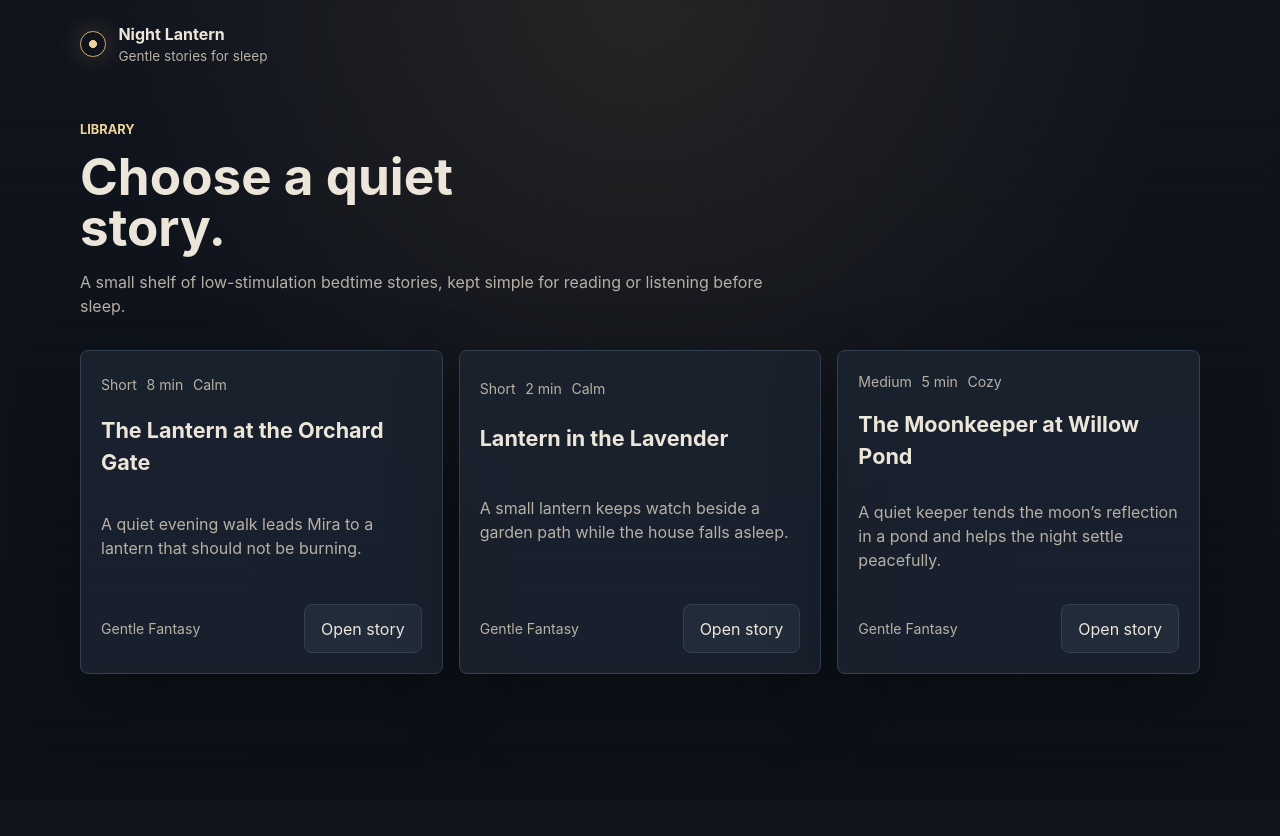
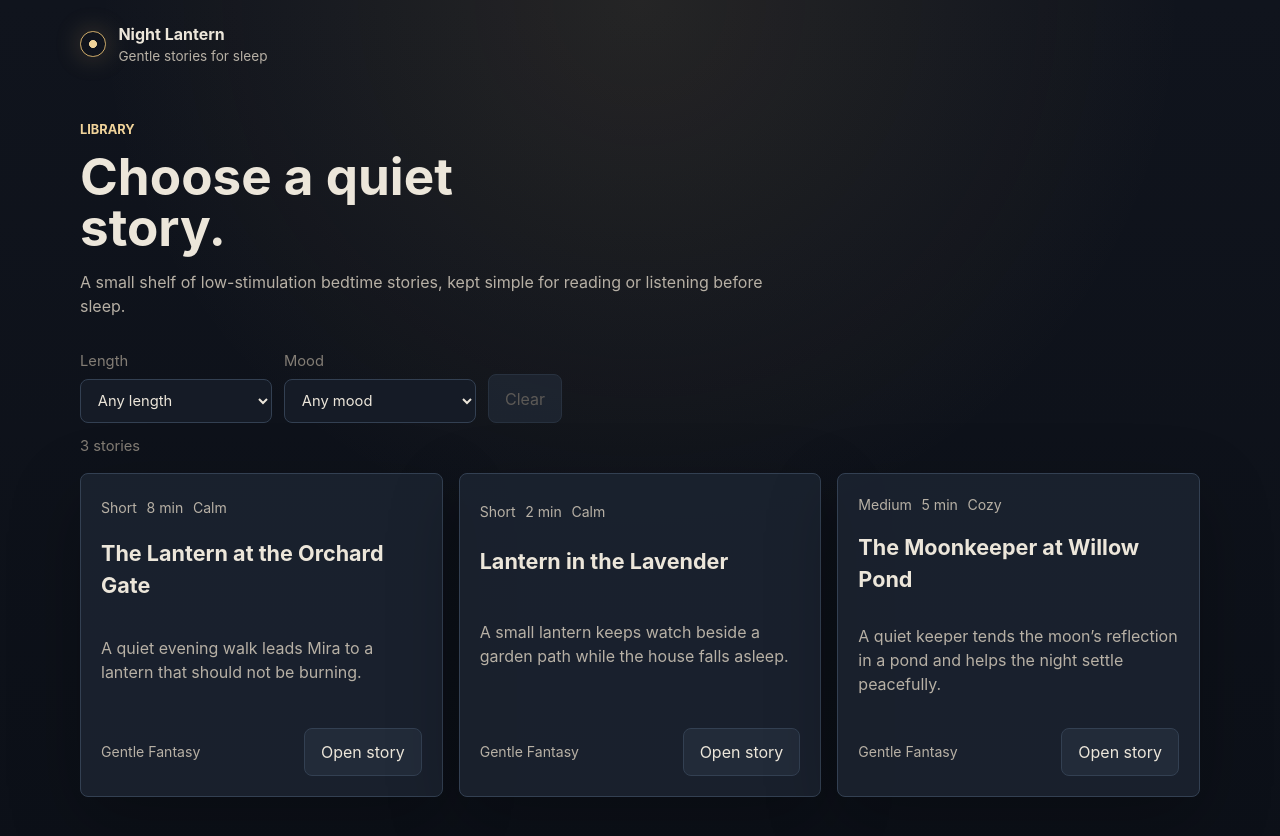
Before and after one commit to karenf451/night-lantern, a React (Vite) app: page / in a window 1280 px wide. Shown: the top 836 px of the page. Before the commit the page ends 800 px from the top, so only its background shows below. Built offline with nearby package versions, Linux system fonts and the light colour scheme.

Commit message:
Add library story filters

```diff
--- a/src/App.jsx
+++ b/src/App.jsx
@@ -6,6 +6,10 @@ import { stories } from './lib/stories.js';
 
 export default function App() {
   const [selectedStoryId, setSelectedStoryId] = useState(null);
+  const [libraryFilters, setLibraryFilters] = useState({
+    length: 'all',
+    mood: 'all',
+  });
 
   const selectedStory = useMemo(
     () => stories.find((story) => story.id === selectedStoryId) ?? null,
@@ -27,7 +31,12 @@ export default function App() {
         {selectedStory ? (
           <PlayerPage story={selectedStory} onBack={returnToLibrary} />
         ) : (
-          <LibraryPage stories={stories} onOpenStory={openStory} />
+          <LibraryPage
+            stories={stories}
+            filters={libraryFilters}
+            onFiltersChange={setLibraryFilters}
+            onOpenStory={openStory}
+          />
         )}
       </main>
     </div>
--- a/src/pages/LibraryPage.jsx
+++ b/src/pages/LibraryPage.jsx
@@ -1,6 +1,53 @@
+import { useMemo } from 'react';
 import StoryCard from '../components/StoryCard.jsx';
+import { labelFromToken } from '../lib/formatters.js';
 
-export default function LibraryPage({ stories, onOpenStory }) {
+const allFilterValue = 'all';
+const lengthOrder = ['short', 'medium', 'long'];
+const moodOrder = ['calm', 'cozy', 'wistful', 'soft_eerie'];
+
+export default function LibraryPage({
+  stories,
+  filters,
+  onFiltersChange,
+  onOpenStory,
+}) {
+  const lengthFilter = filters.length ?? allFilterValue;
+  const moodFilter = filters.mood ?? allFilterValue;
+  const lengthOptions = useMemo(
+    () => getOrderedValues(stories, 'length', lengthOrder),
+    [stories],
+  );
+  const moodOptions = useMemo(
+    () => getOrderedValues(stories, 'mood', moodOrder),
+    [stories],
+  );
+  const visibleStories = useMemo(
+    () =>
+      stories.filter(
+        (story) =>
+          matchesFilter(story.length, lengthFilter) &&
+          matchesFilter(story.mood, moodFilter),
+      ),
+    [lengthFilter, moodFilter, stories],
+  );
+  const hasActiveFilters =
+    lengthFilter !== allFilterValue || moodFilter !== allFilterValue;
+
+  function updateFilter(key, value) {
+    onFiltersChange({
+      ...filters,
+      [key]: value,
+    });
+  }
+
+  function clearFilters() {
+    onFiltersChange({
+      length: allFilterValue,
+      mood: allFilterValue,
+    });
+  }
+
   return (
     <section className="library-page" aria-labelledby="library-title">
       <div className="page-intro">
@@ -12,11 +59,91 @@ export default function LibraryPage({ stories, onOpenStory }) {
         </p>
       </div>
 
-      <div className="story-grid">
-        {stories.map((story) => (
-          <StoryCard key={story.id} story={story} onOpen={onOpenStory} />
-        ))}
+      <div className="library-toolbar">
+        <div className="library-filters" aria-label="Story filters">
+          <label className="filter-field" htmlFor="length-filter">
+            <span>Length</span>
+            <select
+              id="length-filter"
+              value={lengthFilter}
+              onChange={(event) => updateFilter('length', event.target.value)}
+            >
+              <option value={allFilterValue}>Any length</option>
+              {lengthOptions.map((length) => (
+                <option key={length} value={length}>
+                  {labelFromToken(length)}
+                </option>
+              ))}
+            </select>
+          </label>
+
+          <label className="filter-field" htmlFor="mood-filter">
+            <span>Mood</span>
+            <select
+              id="mood-filter"
+              value={moodFilter}
+              onChange={(event) => updateFilter('mood', event.target.value)}
+            >
+              <option value={allFilterValue}>Any mood</option>
+              {moodOptions.map((mood) => (
+                <option key={mood} value={mood}>
+                  {labelFromToken(mood)}
+                </option>
+              ))}
+            </select>
+          </label>
+
+          <button
+            type="button"
+            onClick={clearFilters}
+            disabled={!hasActiveFilters}
+          >
+            Clear
+          </button>
+        </div>
+
+        <p className="library-count" aria-live="polite">
+          {visibleStories.length === stories.length
+            ? `${stories.length} stories`
+            : `${visibleStories.length} of ${stories.length} stories`}
+        </p>
       </div>
+
+      {visibleStories.length > 0 ? (
+        <div className="story-grid">
+          {visibleStories.map((story) => (
+            <StoryCard key={story.id} story={story} onOpen={onOpenStory} />
+          ))}
+        </div>
+      ) : (
+        <div className="empty-state">
+          <h2>No stories match those filters.</h2>
+          <p>Clear the filters to bring the whole shelf back.</p>
+        </div>
+      )}
     </section>
   );
 }
+
+function matchesFilter(value, filter) {
+  return filter === allFilterValue || value === filter;
+}
+
+function getOrderedValues(stories, key, preferredOrder) {
+  const values = [...new Set(stories.map((story) => story[key]).filter(Boolean))];
+
+  return values.sort((firstValue, secondValue) => {
+    const firstIndex = preferredOrder.indexOf(firstValue);
+    const secondIndex = preferredOrder.indexOf(secondValue);
+
+    if (firstIndex !== -1 || secondIndex !== -1) {
+      return getSortIndex(firstIndex) - getSortIndex(secondIndex);
+    }
+
+    return labelFromToken(firstValue).localeCompare(labelFromToken(secondValue));
+  });
+}
+
+function getSortIndex(index) {
+  return index === -1 ? Number.POSITIVE_INFINITY : index;
+}
--- a/src/styles/globals.css
+++ b/src/styles/globals.css
@@ -123,6 +123,33 @@ input[type="range"] {
   margin-bottom: 2rem;
 }
 
+.library-toolbar {
+  display: grid;
+  gap: 0.75rem;
+  margin-bottom: 1rem;
+}
+
+.library-filters {
+  display: flex;
+  align-items: end;
+  flex-wrap: wrap;
+  gap: 0.75rem;
+}
+
+.filter-field {
+  display: grid;
+  gap: 0.45rem;
+  width: min(100%, 12rem);
+  color: var(--color-faint);
+  font-size: 0.92rem;
+}
+
+.library-count {
+  margin: 0;
+  color: var(--color-faint);
+  font-size: 0.92rem;
+}
+
 .eyebrow {
   margin: 0 0 0.75rem;
   color: var(--color-accent-soft);
@@ -158,6 +185,21 @@ p {
   display: grid;
   grid-template-columns: repeat(auto-fit, minmax(min(100%, 21rem), 1fr));
   gap: 1rem;
+}
+
+.empty-state {
+  border: 1px solid var(--color-line);
+  border-radius: 8px;
+  padding: 1.25rem;
+  background: rgba(27, 35, 48, 0.78);
+}
+
+.empty-state h2 {
+  margin-bottom: 0.4rem;
+}
+
+.empty-state p {
+  margin-bottom: 0;
 }
 
 .story-card {
@@ -315,6 +357,10 @@ p {
     grid-template-columns: 1fr;
   }
 
+  .filter-field {
+    width: 100%;
+  }
+
   .story-details div {
     grid-template-columns: 1fr;
     gap: 0.2rem;
```
